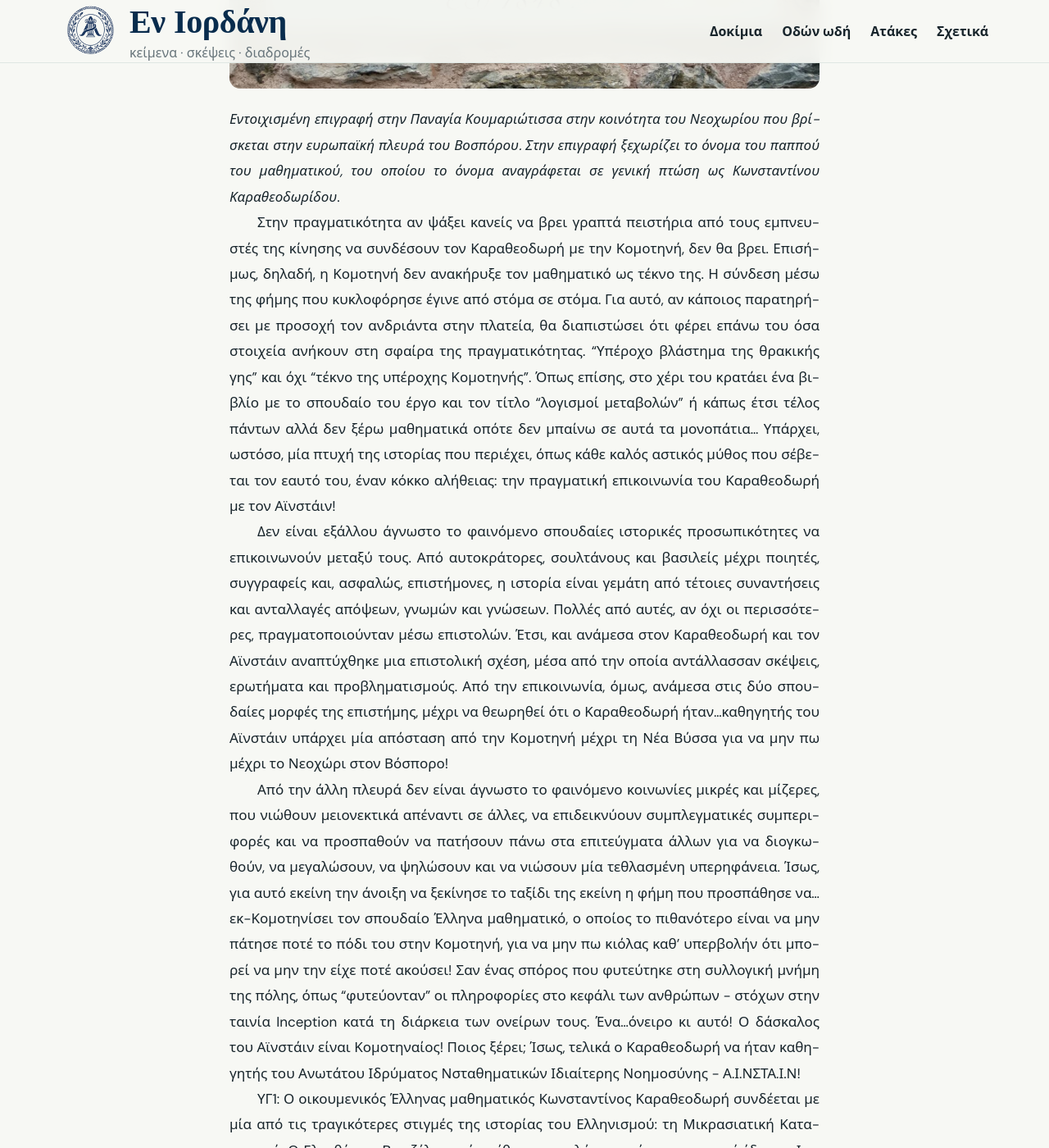
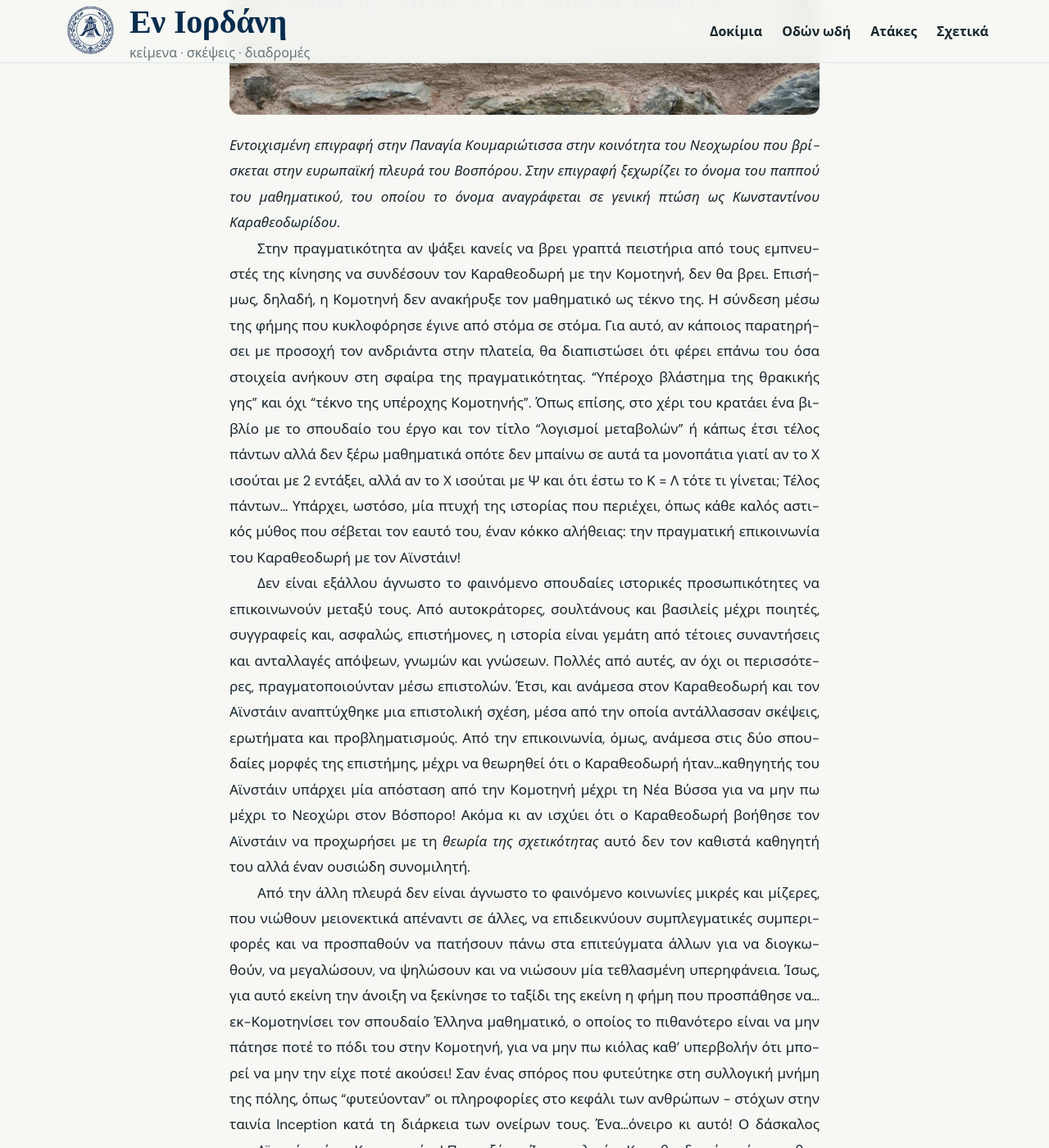
Before and after one commit to a-thrax/a-thrax.github.io, a Jekyll site: the page built from _posts/2026-11-11-enan-einstein-ti-ton-exeis.md, in a window 1280 px wide and 1400 px high, scrolled down 2109 px. Shown: the whole window at 82% size. Built offline with Jekyll 4.4.1, drawn with Linux system fonts in a browser that asks for light colours; some of the changed text lies outside the part shown.

Commit message:
Update _posts/2026-11-11-enan-einstein-ti-ton-exeis.md (via Pages CMS)

```diff
--- a/_posts/2026-11-11-enan-einstein-ti-ton-exeis.md
+++ b/_posts/2026-11-11-enan-einstein-ti-ton-exeis.md
@@ -8,24 +8,23 @@ excerpt: Άνοιξη, 2004. Σαν κεραυνός εν αιθρία κυκλ
   ότι ένας παγκοσμίου φήμης μαθηματικός, καθηγητής μάλιστα του Αϊνστάιν, ήταν
   Κομοτηναίος!
 ---
-Μέσα του 2000. Μαθητής γυμνασίου τότε. Από το πουθενά και εντελώς ξαφνικά διασπείρεται μία φήμη που κατακλύζει την πόλη: ένας παγκοσμίου φήμης επιστήμονας, ένας μαθηματικός, και μάλιστα όχι όποιος κι όποιος αλλά ο...καθηγητής του Αινστάιν, ήταν Κομοτηναίος!!! Όλη η πόλη αρχίζει και συζητάει για το γεγονός αυτό και, μάλιστα, πολλοί αρχίζουν να παραδέχονται ότι όλο και κάπου, όλο και κάτι είχαν ακούσει και γνώριζαν, αλλά δεν ήταν και τόσο σίγουροι μέχρι τότε. Ώσπου στη συλλογική μνήμη της πόλης η φήμη για την καταγωγή του μετατρέπεται σε πληροφορία και η πληροφορία θεμελιώνεται σε γνώση που όλοι κάπως θολά γνώριζαν και απλώς τότε αναδύθηκε στην επιφάνεια.
+Μέσα του 2000. Μαθητής γυμνασίου τότε. Από το πουθενά και εντελώς ξαφνικά διασπείρεται μία φήμη που κατακλύζει την πόλη: ένας παγκοσμίου φήμης επιστήμονας, ένας μαθηματικός, και μάλιστα όχι όποιος κι όποιος αλλά ο...καθηγητής του Αϊνστάιν, ήταν Κομοτηναίος!!! Όλη η πόλη αρχίζει και συζητάει για το γεγονός αυτό και, μάλιστα, πολλοί αρχίζουν να παραδέχονται ότι όλο και κάπου, όλο και κάτι είχαν ακούσει και γνώριζαν, αλλά δεν ήταν και τόσο σίγουροι μέχρι τότε. Ώσπου στη συλλογική μνήμη της πόλης η φήμη για την καταγωγή του μετατρέπεται σε πληροφορία και η πληροφορία θεμελιώνεται σε γνώση που όλοι κάπως θολά γνώριζαν και απλώς τότε αναδύθηκε στην επιφάνεια.
 
 ![Καραθεοδωρή.jpg](/assets/images/kara8eodwrh.jpg)
 
-Αφορμή για την αναπάντεχη συλλογική ανακάλυψη αποτέλεσε η τοποθέτηση του ανδριάντα του Κωνσταντίνου Καραθεοδωρή στην κεντρική πλατεία της Κομοτηνής κατά τη διάρκεια των Ελευθερίων του 2004 - το αποκορύφωμα στην προσπάθεια οικειοποίησης της σπουδαίας αυτής οικουμενικής προσωπικότητας από την τοπική μας κοινωνία. Ακολούθησε η ίδρυση ενός μουσείου αφιερωμένο στη ζωή και το έργο του και κάπου εκεί άρχισαν να αντιδρούν περιοχές και άνθρωποι που θεωρούσαν δικαιωματικά ότι ο Καραθεοδωρή ανήκει περισσότερο σε αυτούς παρά σε εμάς (Κομοτηνή).
+Αφορμή για την αναπάντεχη συλλογική ανακάλυψη αποτέλεσε η τοποθέτηση του ανδριάντα του Κωνσταντίνου Καραθεοδωρή στην κεντρική πλατεία της Κομοτηνής κατά τη διάρκεια των Ελευθερίων του 2004. Ακολούθησε το αποκορύφωμα στην προσπάθεια οικειοποίησης της σπουδαίας αυτής οικουμενικής προσωπικότητας από την τοπική μας κοινωνία: η ίδρυση ενός μουσείου αφιερωμένο στη ζωή και το έργο του! Και κάπου εκεί άρχισαν να αντιδρούν περιοχές και άνθρωποι που θεωρούσαν δικαιωματικά ότι ο Καραθεοδωρή ανήκει περισσότερο σε εκείνους παρά σε εμάς. Γιατί, εντάξει ένα άγαλμα αλλά όχι και ολόκληρο μουσείο!
 
 Με αφετηρία το Βοσνοχώρι, το οποίο ονομάστηκε έτσι γιατί ο θρύλος λέει ότι σε εκείνη την περιοχή εγκατέστησαν οι Οθωμανοί αιχμάλωτους πολέμου από τη Βοσνία, έξω από την Αδριανούπολη στην Ανατολική Θράκη, η οικογένεια Καραθεοδωρή μετεγκαταστάθηκε στα μέσα του 19ου αιώνα στο Νεοχώρι του Βοσπόρου, προάστιο της Κωνσταντινούπολης. Μετά την υποχρεωτική ανταλλαγή των πληθυσμών, το 1923, οι πρόσφυγες από το Βοσνοχώρι εγκαταστάθηκαν στη Νέα Βύσσα, έξω από την Ορεστιάδα. Στον βόρειο Έβρο, λοιπόν, οι άνθρωποι θεωρούν ότι τους ανήκει η κληρονομιά της προσωπικότητας του μεγάλου μαθηματικού και αντέδρασαν στις ενέργειες της Κομοτηνής για την οικειοποίηση της. Οι δύο περιοχές, μάλιστα, η μία της καταγωγής και η άλλη της μετεγκατάστασης της οικογένειας, στο Νεοχώρι του Βοσπόρου, όπου μέχρι και σήμερα επιβιώνει η τοπική ελληνορθόδοξη κοινότητα, έχουν φτιάξει ισχυρούς δεσμούς φιλίας και αδελφοσύνης μεταξύ τους και διοργανώνουν φεστιβάλ προς τιμήν της οικογένειας των Καραθεοδωρίδων.
 
 Γιατί, όμως, γίνεται αναφορά στην οικογένεια και όχι αποκλειστικά στον μαθηματικό; Διότι, στην πραγματικότητα, ο Κωνσταντίνος Καραθεοδωρή ήταν ένα από τα πολλά διακεκριμένα μέλη της οικογένειας. Ο πατέρας του, Στέφανος, υπήρξε διπλωμάτης της Οθωμανικής Αυτοκρατορίας και η διπλωματική του σταδιοδρομία ήταν μάλιστα ο λόγος που ο γιος του γεννήθηκε στο Βερολίνο, όπου εκείνη την περίοδο υπηρετούσε. Λίγο νωρίτερα, ένας άλλος Στέφανος, θείος του μαθηματικού, υπήρξε διακεκριμένος ιατρός και προσωπικός σύμβουλος των σουλτάνων, ενώ υπήρξαν κι άλλα διακεκριμένα μέλη. Στο προάστιο του Βοσπόρου όπου εγκαταστάθηκε, η οικογένεια ανέπτυξε έντονη κοινοτική δράση, με επίκεντρο την Παναγία Κουμαριώτισσα. Στον αύλειο χώρο του ναού βρίσκονται, μάλιστα, οι τάφοι ορισμένων μελών της.
 
-
 ![Κουμαριώτισσα.jpg](/assets/images/koymariwtissa.jpg)*Εντοιχισμένη επιγραφή στην Παναγία Κουμαριώτισσα στην κοινότητα του Νεοχωρίου που βρίσκεται στην ευρωπαϊκή πλευρά του Βοσπόρου. Στην επιγραφή ξεχωρίζει το όνομα του παππού του μαθηματικού, του οποίου το όνομα αναγράφεται σε γενική πτώση ως Κωνσταντίνου Καραθεοδωρίδου*.
 
-Στην πραγματικότητα αν ψάξει κανείς να βρει γραπτά πειστήρια από τους εμπνευστές της κίνησης να συνδέσουν τον Καραθεοδωρή με την Κομοτηνή, δεν θα βρει. Επισήμως, δηλαδή, η Κομοτηνή δεν ανακήρυξε τον μαθηματικό ως τέκνο της. Η σύνδεση μέσω της φήμης που κυκλοφόρησε έγινε από στόμα σε στόμα. Για αυτό, αν κάποιος παρατηρήσει με προσοχή τον ανδριάντα στην πλατεία, θα διαπιστώσει ότι φέρει επάνω του όσα στοιχεία ανήκουν στη σφαίρα της πραγματικότητας. "Υπέροχο βλάστημα της θρακικής γης" και όχι "τέκνο της υπέροχης Κομοτηνής". Όπως επίσης, στο χέρι του κρατάει ένα βιβλίο με το σπουδαίο του έργο και τον τίτλο "λογισμοί μεταβολών" ή κάπως έτσι τέλος πάντων αλλά δεν ξέρω μαθηματικά οπότε δεν μπαίνω σε αυτά τα μονοπάτια... Υπάρχει, ωστόσο, μία πτυχή της ιστορίας που περιέχει, όπως κάθε καλός αστικός μύθος που σέβεται τον εαυτό του, έναν κόκκο αλήθειας: την πραγματική επικοινωνία του Καραθεοδωρή με τον Αϊνστάιν!
+Στην πραγματικότητα αν ψάξει κανείς να βρει γραπτά πειστήρια από τους εμπνευστές της κίνησης να συνδέσουν τον Καραθεοδωρή με την Κομοτηνή, δεν θα βρει. Επισήμως, δηλαδή, η Κομοτηνή δεν ανακήρυξε τον μαθηματικό ως τέκνο της. Η σύνδεση μέσω της φήμης που κυκλοφόρησε έγινε από στόμα σε στόμα. Για αυτό, αν κάποιος παρατηρήσει με προσοχή τον ανδριάντα στην πλατεία, θα διαπιστώσει ότι φέρει επάνω του όσα στοιχεία ανήκουν στη σφαίρα της πραγματικότητας. "Υπέροχο βλάστημα της θρακικής γης" και όχι "τέκνο της υπέροχης Κομοτηνής". Όπως επίσης, στο χέρι του κρατάει ένα βιβλίο με το σπουδαίο του έργο και τον τίτλο "λογισμοί μεταβολών" ή κάπως έτσι τέλος πάντων αλλά δεν ξέρω μαθηματικά οπότε δεν μπαίνω σε αυτά τα μονοπάτια γιατί αν το Χ ισούται με 2 εντάξει, αλλά αν το Χ ισούται με Ψ και ότι έστω το Κ = Λ τότε τι γίνεται; Τέλος πάντων... Υπάρχει, ωστόσο, μία πτυχή της ιστορίας που περιέχει, όπως κάθε καλός αστικός μύθος που σέβεται τον εαυτό του, έναν κόκκο αλήθειας: την πραγματική επικοινωνία του Καραθεοδωρή με τον Αϊνστάιν!
 
-Δεν είναι εξάλλου άγνωστο το φαινόμενο σπουδαίες ιστορικές προσωπικότητες να επικοινωνούν μεταξύ τους. Από αυτοκράτορες, σουλτάνους και βασιλείς μέχρι ποιητές, συγγραφείς και, ασφαλώς, επιστήμονες, η ιστορία είναι γεμάτη από τέτοιες συναντήσεις και ανταλλαγές απόψεων, γνωμών και γνώσεων. Πολλές από αυτές, αν όχι οι περισσότερες, πραγματοποιούνταν μέσω επιστολών. Έτσι, και ανάμεσα στον Καραθεοδωρή και τον Αϊνστάιν αναπτύχθηκε μια επιστολική σχέση, μέσα από την οποία αντάλλασσαν σκέψεις, ερωτήματα και προβληματισμούς. Από την επικοινωνία, όμως, ανάμεσα στις δύο σπουδαίες μορφές της επιστήμης, μέχρι να θεωρηθεί ότι ο Καραθεοδωρή ήταν...καθηγητής του Αϊνστάιν υπάρχει μία απόσταση από την Κομοτηνή μέχρι τη Νέα Βύσσα για να μην πω μέχρι το Νεοχώρι στον Βόσπορο!
+Δεν είναι εξάλλου άγνωστο το φαινόμενο σπουδαίες ιστορικές προσωπικότητες να επικοινωνούν μεταξύ τους. Από αυτοκράτορες, σουλτάνους και βασιλείς μέχρι ποιητές, συγγραφείς και, ασφαλώς, επιστήμονες, η ιστορία είναι γεμάτη από τέτοιες συναντήσεις και ανταλλαγές απόψεων, γνωμών και γνώσεων. Πολλές από αυτές, αν όχι οι περισσότερες, πραγματοποιούνταν μέσω επιστολών. Έτσι, και ανάμεσα στον Καραθεοδωρή και τον Αϊνστάιν αναπτύχθηκε μια επιστολική σχέση, μέσα από την οποία αντάλλασσαν σκέψεις, ερωτήματα και προβληματισμούς. Από την επικοινωνία, όμως, ανάμεσα στις δύο σπουδαίες μορφές της επιστήμης, μέχρι να θεωρηθεί ότι ο Καραθεοδωρή ήταν...καθηγητής του Αϊνστάιν υπάρχει μία απόσταση από την Κομοτηνή μέχρι τη Νέα Βύσσα για να μην πω μέχρι το Νεοχώρι στον Βόσπορο! Ακόμα κι αν ισχύει ότι ο Καραθεοδωρή βοήθησε τον Αϊνστάιν να προχωρήσει με τη *θεωρία της σχετικότητας* αυτό δεν τον καθιστά καθηγητή του αλλά έναν ουσιώδη συνομιλητή.
 
-Από την άλλη πλευρά δεν είναι άγνωστο το φαινόμενο κοινωνίες μικρές και μίζερες, που νιώθουν μειονεκτικά απέναντι σε άλλες, να επιδεικνύουν συμπλεγματικές συμπεριφορές και να προσπαθούν να πατήσουν πάνω στα επιτεύγματα άλλων για να διογκωθούν, να μεγαλώσουν, να ψηλώσουν και να νιώσουν μία τεθλασμένη υπερηφάνεια. Ίσως, για αυτό εκείνη την άνοιξη να ξεκίνησε το ταξίδι της εκείνη η φήμη που προσπάθησε να...εκ-Κομοτηνίσει τον σπουδαίο Έλληνα μαθηματικό, ο οποίος το πιθανότερο είναι να μην πάτησε ποτέ το πόδι του στην Κομοτηνή, για να μην πω κιόλας καθ' υπερβολήν ότι μπορεί να μην την είχε ποτέ ακούσει! Σαν ένας σπόρος που φυτεύτηκε στη συλλογική μνήμη της πόλης, όπως "φυτεύονταν" οι πληροφορίες στο κεφάλι των ανθρώπων - στόχων στην ταινία Inception κατά τη διάρκεια των ονείρων τους. Ένα...όνειρο κι αυτό! Ο δάσκαλος του Αϊνστάιν είναι Κομοτηναίος! Ποιος ξέρει; Ίσως, τελικά ο Καραθεοδωρή να ήταν καθηγητής του Ανωτάτου Ιδρύματος Νσταθηματικών Ιδιαίτερης Νοημοσύνης - Α.Ι.ΝΣΤΑ.Ι.Ν!
+Από την άλλη πλευρά δεν είναι άγνωστο το φαινόμενο κοινωνίες μικρές και μίζερες, που νιώθουν μειονεκτικά απέναντι σε άλλες, να επιδεικνύουν συμπλεγματικές συμπεριφορές και να προσπαθούν να πατήσουν πάνω στα επιτεύγματα άλλων για να διογκωθούν, να μεγαλώσουν, να ψηλώσουν και να νιώσουν μία τεθλασμένη υπερηφάνεια. Ίσως, για αυτό εκείνη την άνοιξη να ξεκίνησε το ταξίδι της εκείνη η φήμη που προσπάθησε να...εκ-Κομοτηνίσει τον σπουδαίο Έλληνα μαθηματικό, ο οποίος το πιθανότερο είναι να μην πάτησε ποτέ το πόδι του στην Κομοτηνή, για να μην πω κιόλας καθ' υπερβολήν ότι μπορεί να μην την είχε ποτέ ακούσει! Σαν ένας σπόρος που φυτεύτηκε στη συλλογική μνήμη της πόλης, όπως "φυτεύονταν" οι πληροφορίες στο κεφάλι των ανθρώπων - στόχων στην ταινία Inception κατά τη διάρκεια των ονείρων τους. Ένα...όνειρο κι αυτό! Ο δάσκαλος του Αϊνστάιν είναι Κομοτηναίος! Ποιος ξέρει; Ίσως, τελικά ο Καραθεοδωρή να ήταν καθηγητής του Ανωτάτου Ιδρύματος Νσταθηματικών Ιδιαίτερης Νοημοσύνης - Α.Ι.ΝΣΤΑ.Ι.Ν, που λέει και η πινακίδα με το οδωνύμιο!
 
 ΥΓ1: Ο οικουμενικός Έλληνας μαθηματικός Κωνσταντίνος Καραθεοδωρή συνδέεται με μία από τις τραγικότερες στιγμές της ιστορίας του Ελληνισμού: τη Μικρασιατική Καταστροφή. Ο Ελευθέριος Βενιζέλος τού ανέθεσε την πλήρη οργάνωση του υπό ίδρυση Ιωνικού Πανεπιστημίου στη Σμύρνη, πρόταση την οποία ο ίδιος αποδέχθηκε. Με προσωπική φροντίδα μερίμνησε για τη στελέχωση, τον εξοπλισμό και τον εμπλουτισμό της βιβλιοθήκης του ιδρύματος, το οποίο προοριζόταν να ξεκινήσει τη λειτουργία του το φθινόπωρο του 1922. Η κατάρρευση του μικρασιατικού μετώπου ανέτρεψε οριστικά αυτόν τον σχεδιασμό. Ο Καραθεοδωρή, ωστόσο, κατάφερε να διασώσει σημαντικό μέρος του εξοπλισμού και της βιβλιοθήκης, αποστέλλοντάς τα στην Αθήνα. Τα αντικείμενα αυτά σώζονται μέχρι σήμερα στο Μουσείο Φυσικών Επιστημών και Τεχνολογίας του Εθνικού και Καποδιστριακού Πανεπιστημίου Αθηνών. Το Ιωνικό πανεπιστήμιο δεν λειτούργησε ποτέ. Ο ίδιος ο Καραθεοδωρή έμεινε μέχρι τελευταία στιγμή και έφυγε από τη Σμύρνη μία μέρα πριν μπουν οι Τούρκοι και στη συνέχεια κάψουν την πόλη.
 
```
